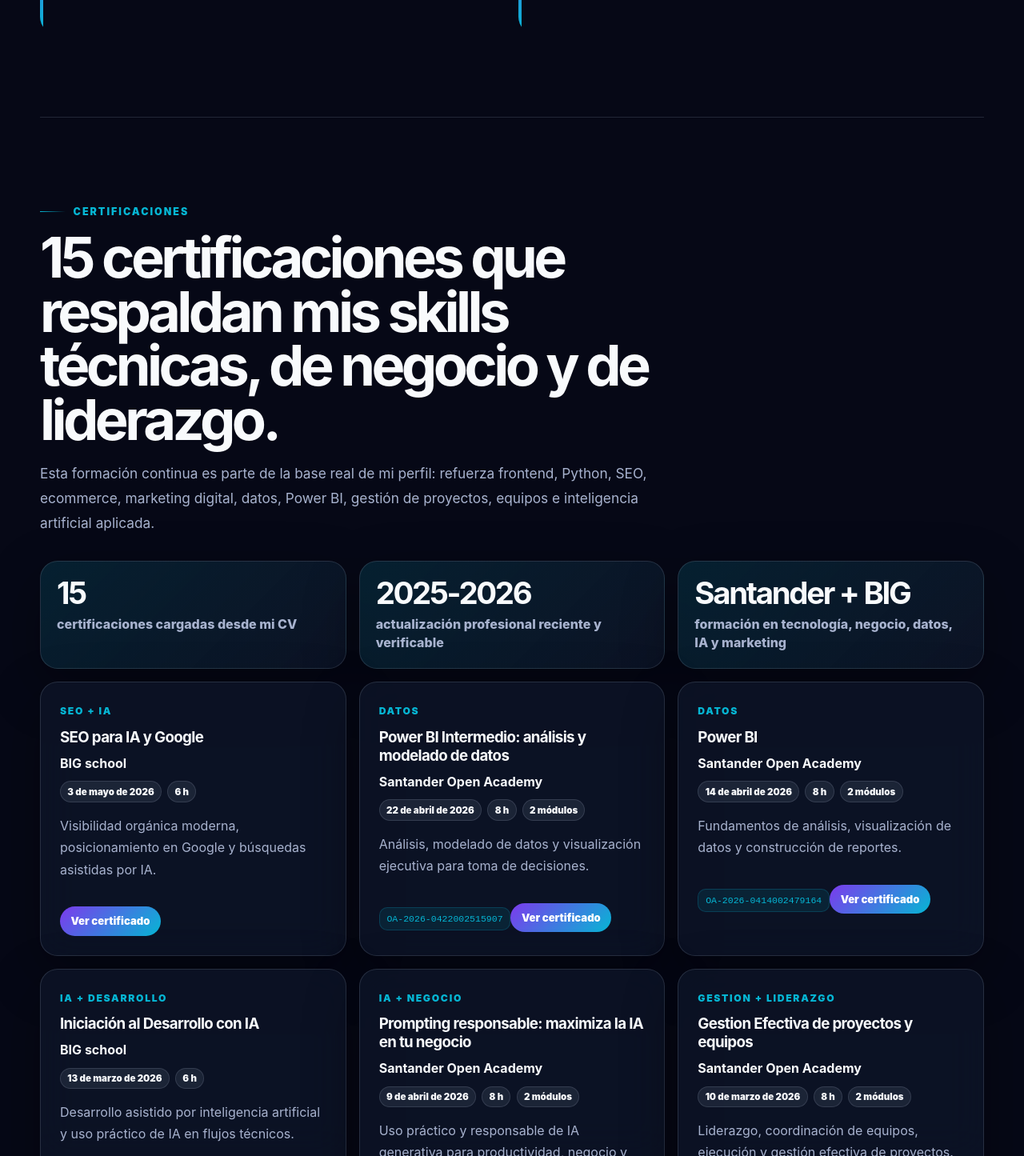
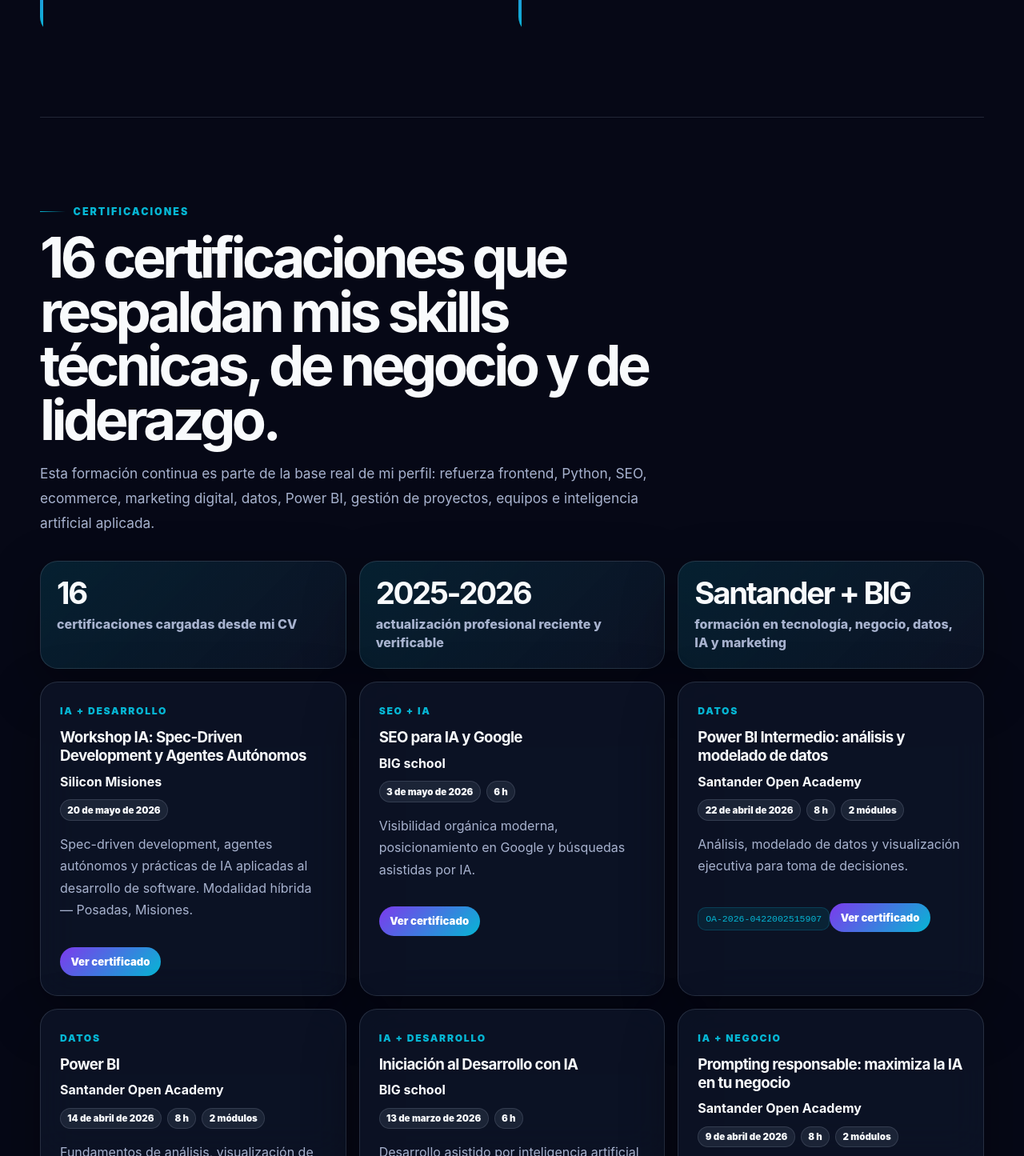
Before and after one commit to japintos/porfolio1, a Next.js app: page / in a window 1280 px wide. Shown: the part 5481-6926 px from the top of the page at 80% size. Built offline with nearby package versions, Linux system fonts and the light colour scheme.

Commit message:
feat: agregar certificación Workshop IA de Silicon Misiones
Incluye spec-driven development y agentes autónomos en portfolio, CV y PDF verificable.

Co-authored-by: Cursor <cursoragent@cursor.com>

```diff
--- a/components/portfolio/PortfolioExperience.tsx
+++ b/components/portfolio/PortfolioExperience.tsx
@@ -277,7 +277,7 @@ export default function PortfolioExperience() {
         <section className={styles.section} id="certificaciones">
           <div className={styles.sectionHeader}>
             <p className={styles.kicker}>Certificaciones</p>
-            <h2>15 certificaciones que respaldan mis skills técnicas, de negocio y de liderazgo.</h2>
+            <h2>16 certificaciones que respaldan mis skills técnicas, de negocio y de liderazgo.</h2>
             <p>
               Esta formación continua es parte de la base real de mi perfil: refuerza frontend,
               Python, SEO, ecommerce, marketing digital, datos, Power BI, gestión de proyectos,
--- a/components/portfolio/data.ts
+++ b/components/portfolio/data.ts
@@ -317,6 +317,16 @@ export const projects: Project[] = [
 export const certifications: Certification[] = [
   {
     year: '2026',
+    title: 'Workshop IA: Spec-Driven Development y Agentes Autónomos',
+    issuer: 'Silicon Misiones',
+    area: 'IA + Desarrollo',
+    completedAt: '20 de mayo de 2026',
+    focus:
+      'Spec-driven development, agentes autónomos y prácticas de IA aplicadas al desarrollo de software. Modalidad híbrida — Posadas, Misiones.',
+    credentialUrl: '/certificados/workshop-ia-spec-driven-silicon-misiones.pdf',
+  },
+  {
+    year: '2026',
     title: 'SEO para IA y Google',
     issuer: 'BIG school',
     area: 'SEO + IA',
--- a/lib/cv-data.ts
+++ b/lib/cv-data.ts
@@ -204,6 +204,7 @@ export const cvData = {
     {
       theme: 'Desarrollo, datos e IA',
       items: [
+        'Workshop IA: Spec-Driven Development y Agentes Autónomos — Silicon Misiones (2026, modalidad híbrida)',
         'Python (2025, 8 h) · Power BI (2026, 8 h) · Power BI Intermedio (2026, 8 h)',
         'Iniciación al Desarrollo con IA — BIG school (2026, 6 h)',
         'Prompting responsable: IA en el negocio (2026, 8 h)',
```
Also changed, not shown: 1 other file (tests, documents, lock files or other folders).
